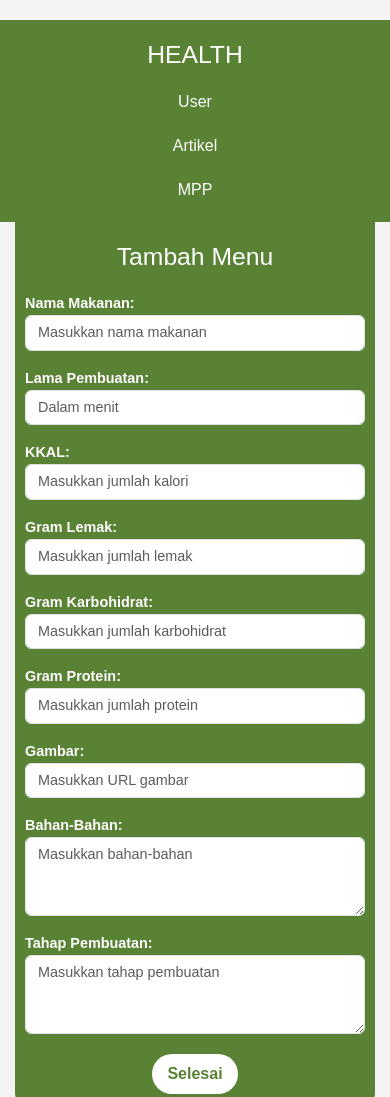
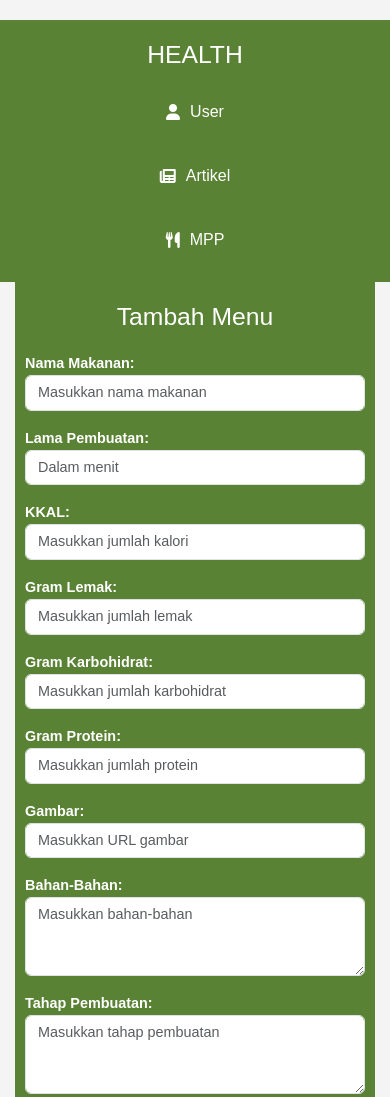
Before and after one commit to Ryokie/Healthy-Lifestyle, a website: page tambah_menu.html in a window 390 px wide. Shown: the top 1097 px of the page. Drawn offline with nearby package versions, Linux system fonts and the light colour scheme.

Commit message:
ganti tampilan

```diff
--- a/tambah_menu.html
+++ b/tambah_menu.html
@@ -5,6 +5,7 @@
     <meta name="viewport" content="width=device-width, initial-scale=1.0">
     <title>Tambah Menu</title>
     <link href="https://cdn.jsdelivr.net/npm/bootstrap@5.3.0-alpha1/dist/css/bootstrap.min.css" rel="stylesheet">
+    <link rel="stylesheet" href="https://cdnjs.cloudflare.com/ajax/libs/font-awesome/6.0.0-beta3/css/all.min.css">
     <style>
         body {
             margin: 0;
@@ -21,15 +22,22 @@
             float: left;
             padding-top: 20px;
             text-align: center;
-            position: fixed; /* Sidebar fixed position */
+            position: fixed;
         }
 
         .sidebar a {
-            display: block;
+            display: flex;
+            align-items: center;
+            justify-content: center;
             color: white;
             text-decoration: none;
             margin: 20px 0;
             font-size: 1.2em;
+            padding: 10px;
+        }
+
+        .sidebar a i {
+            margin-right: 10px; /* Space between icon and text */
         }
 
         .sidebar a:hover {
@@ -100,7 +108,7 @@
             .sidebar {
                 width: 100%;
                 height: auto;
-                position: relative; /* Sidebar becomes relative on smaller screens */
+                position: relative;
                 margin-bottom: 20px;
             }
 
@@ -149,9 +157,9 @@
     <!-- Sidebar -->
     <div class="sidebar">
         <h2>HEALTH</h2>
-        <a href="users.html">User</a>
-        <a href="artikel.html">Artikel</a>
-        <a href="recipes.html">MPP</a>
+        <a href="users.html"><i class="fas fa-user"></i> User</a>
+        <a href="artikel.html"><i class="fas fa-newspaper"></i> Artikel</a>
+        <a href="recipes.html"><i class="fas fa-utensils"></i> MPP</a>
     </div>
 
     <!-- Content -->
```
Also changed, not shown: buat_artikel.html (+8 -5 lines), recipes.html (+14 -3 lines).
